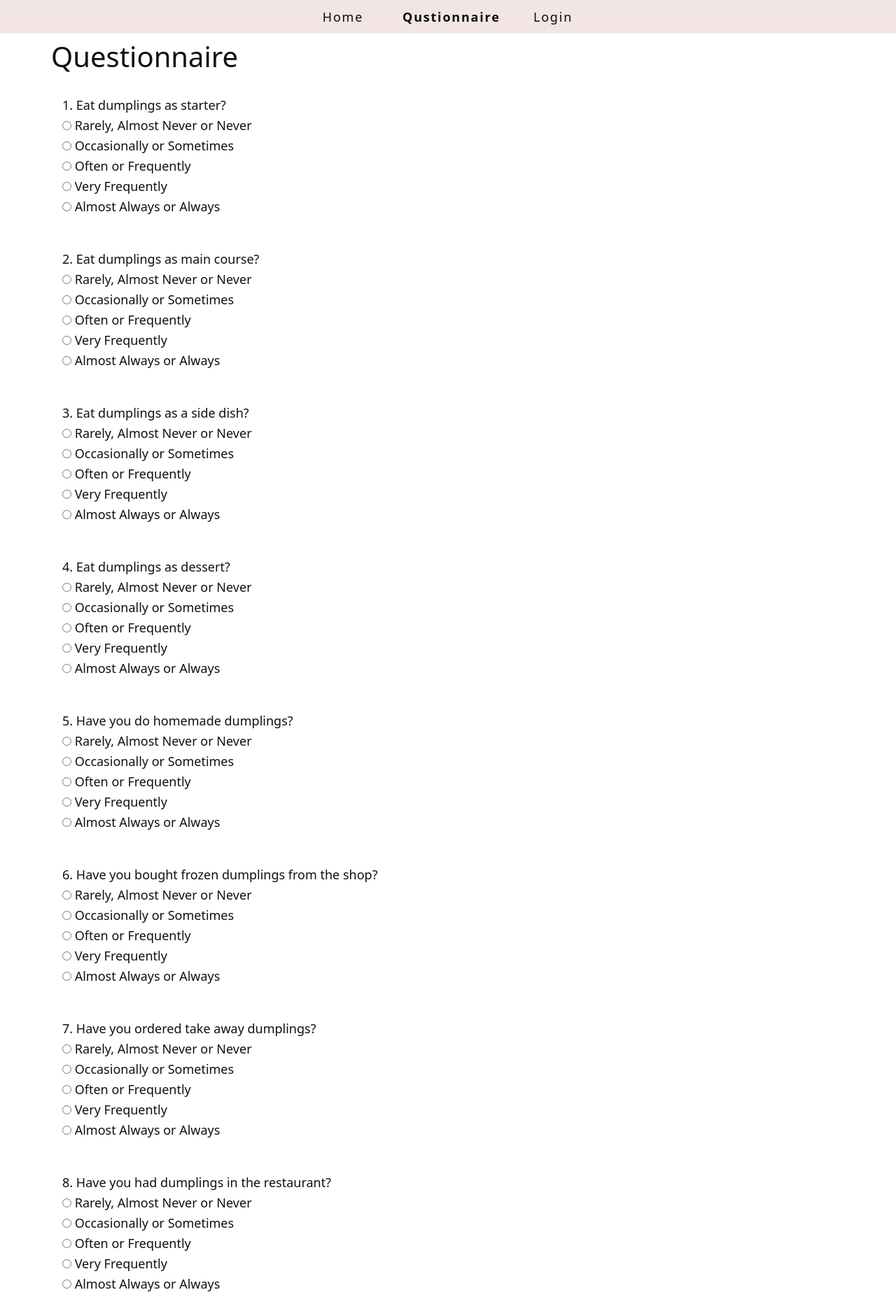
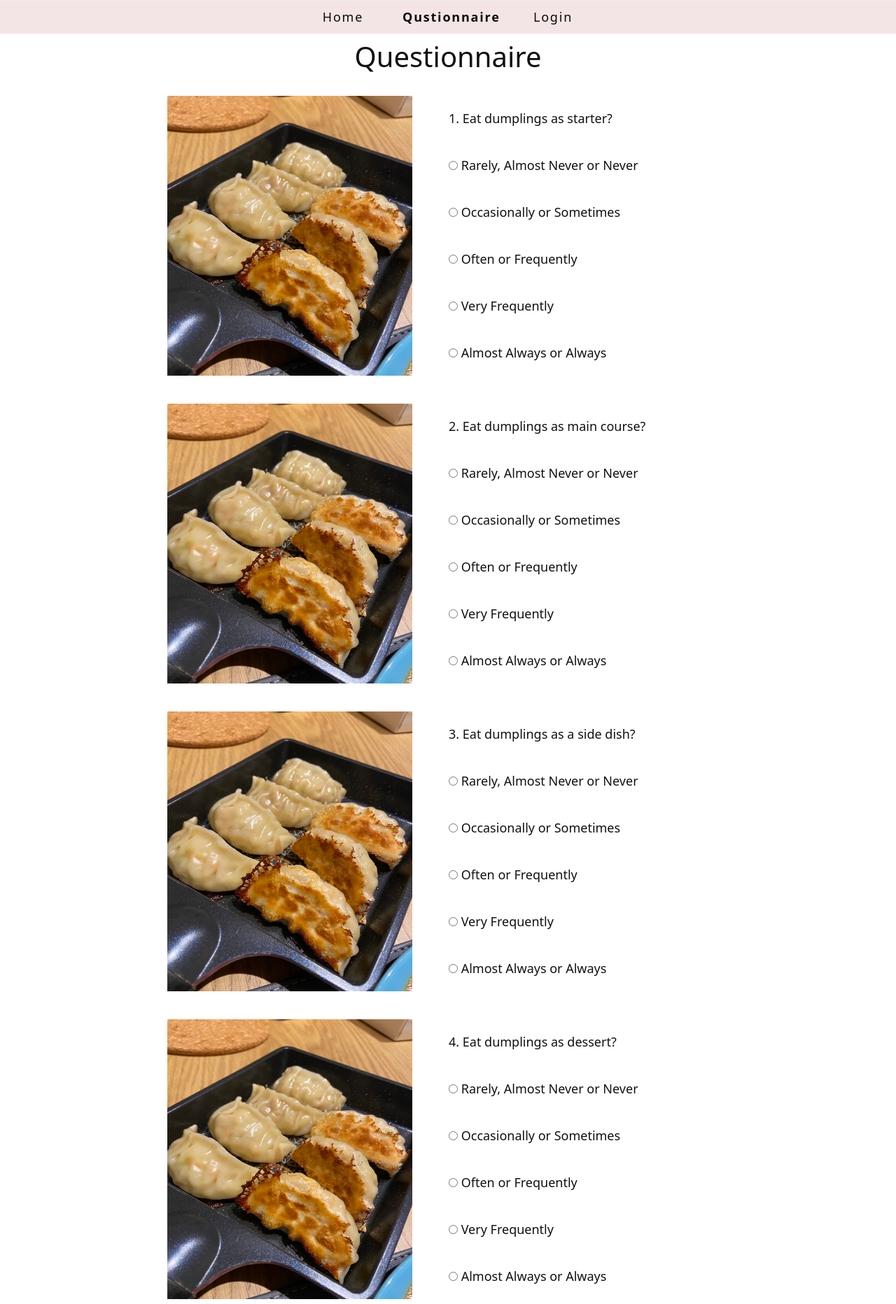
Before and after one commit to emilyichan3/DumplingQuestionnaire, a Flask app: page /questionnaire in a window 1280 px wide. Shown: the part 56-1920 px from the top of the page at 70% size. Run offline with Flask 2, Linux system fonts and the light colour scheme.

Commit message:
Adjusted form layout

```diff
--- a/static/css/style.css
+++ b/static/css/style.css
@@ -27,6 +27,16 @@ body{
 
 .header-container {
     width: 100%;
+}
+
+.main-content-image {
+    display: flex;
+    flex-flow: column wrap;
+}
+
+.main-content-image img{
+    width: 50%;
+    height: 100%;
 }
 
 .top-navigation {
@@ -155,6 +165,14 @@ canvas {
     width: 100%;
 }
 
+.questionnaire-table img {
+    display: none;
+}
+#questionnaireform .btn-submit {
+    display: grid;
+    justify-content: left;
+}
+
 .question-section.success fieldset {
     border: none;
 }
@@ -163,10 +181,9 @@ canvas {
 }
 .question-section .error {
     color: #ff3860;
-    font-size: 12px;
-    height: 13px;
+    font-size: 14px;
+    /* height: 25px; */
 }
-
 .hide-id {
     display: none;
 }
@@ -180,7 +197,6 @@ canvas {
 .question-container {
     display: flex;
     justify-content: left;
-    align-items: center;
 }
 
 .flex-chart{
@@ -305,6 +321,30 @@ footer p{
         display: none;
     }
 
+    .questionnaire-table img {
+        display: block;
+        width: 400px;
+        height: 400px;
+        float: right;
+        padding-right: 50px;
+
+    }
+    .questionnaire-table td {
+        width: 450px;
+    }
+    form {
+        width: 100%;
+        display:grid;
+        justify-content: left;
+    }
+    #questionnaireform .btn-submit {
+        display: grid;
+        justify-content: center;
+    }
+    h1 {
+        display: grid;
+        justify-content: left;
+    }
     .chart-container {
         width: 440px;
         height: 300px;
@@ -376,6 +416,30 @@ footer p{
     #small-menu {
         display: none;
     }
+    .questionnaire-table img {
+        display: block;
+        width: 400px;
+        height: 400px;
+        float: right;
+        padding-right: 50px;
+    }
+    .questionnaire-table td {
+        width: 445px;
+    }
+    form {
+        width: 100%;
+        display:grid;
+        justify-content: center;
+
+    }
+    #questionnaireform .btn-submit {
+        display: grid;
+        justify-content: center;
+    }
+    h1 {
+        display: grid;
+        justify-content: center;
+    }
 
     .chart-container {
         width: 440px;
--- a/templates/index.html
+++ b/templates/index.html
@@ -2,7 +2,10 @@
 {% set active_page = "index" %}
 
 {% block main %}
-    <h2>About Dumplings</h2>
+    <div class="main-content-image">
+        <img src="/static/images/fried_dumplings.jpg" alt="fried_dumplings">
+        <h2>What Dumplings</h2>
+    </div>
     <div>
         <p>
             A dumpling is a broad term used to describe small pieces of dough, often filled with a variety of ingredients, and cooked in several different ways. Dumplings can be savory or sweet and are a staple in many cuisines around the world. The dough used for dumplings can be made from flour, potatoes, or other starches, and they can be boiled, steamed, fried, or baked. Here’s a closer look at different types of dumplings:
--- a/templates/questionnaire.html
+++ b/templates/questionnaire.html
@@ -6,17 +6,18 @@
 {% endblock %}
 
 {% block main %}
-    <h1 >Questionnaire</h1>
+<h1>Questionnaire</h1>
     <div class="question-container">
         <!-- <form id="questionnaireform" action="{{ url_for('questionnaire_submit') }}" method="POST" name="mainform"> -->
             <form id="questionnaireform" method="POST" name="mainform">
             {% for qustion in questions.values() %}
             <div id="question-section-{{ qustion.questionnaire_id }}" class="question-section">
                 <fieldset>
-                    <legend></legend>
-                    <table>
+                    <legend id="error-{{ qustion.questionnaire_id }}" class="error"></legend>
+                    <table class="questionnaire-table">
                         <tbody id="questionnaire-context-list">
                             <tr>
+                                <td rowspan="6"><img src="/static/images/fried_dumplings.jpg" alt="fried_dumplings"></td>
                                 <td><label>{{ qustion.questionnaire_id }}. {{ qustion.question }}</label></td>
                             </tr>
                             <tr>
@@ -61,12 +62,13 @@
                             </tr>
                         </tbody>
                     </table>
-                    <div id="error-{{ qustion.questionnaire_id }}" class="error">
-                    </div>
+                    <!-- <div id="error-{{ qustion.questionnaire_id }}" class="error"></div> -->
                 </fieldset>
             </div>
             {% endfor %}
-            <button class="btn btn-primary" type="submit" name="btnSubmit">Confirm</button>
+            <div class="btn-submit">
+                <button class="btn btn-primary" type="submit" name="btnSubmit">Confirm</button>
+            </div>
         </form>
         <div class="popup">
             <img src="/static/images/dumplings.jpg" alt="success">
```
